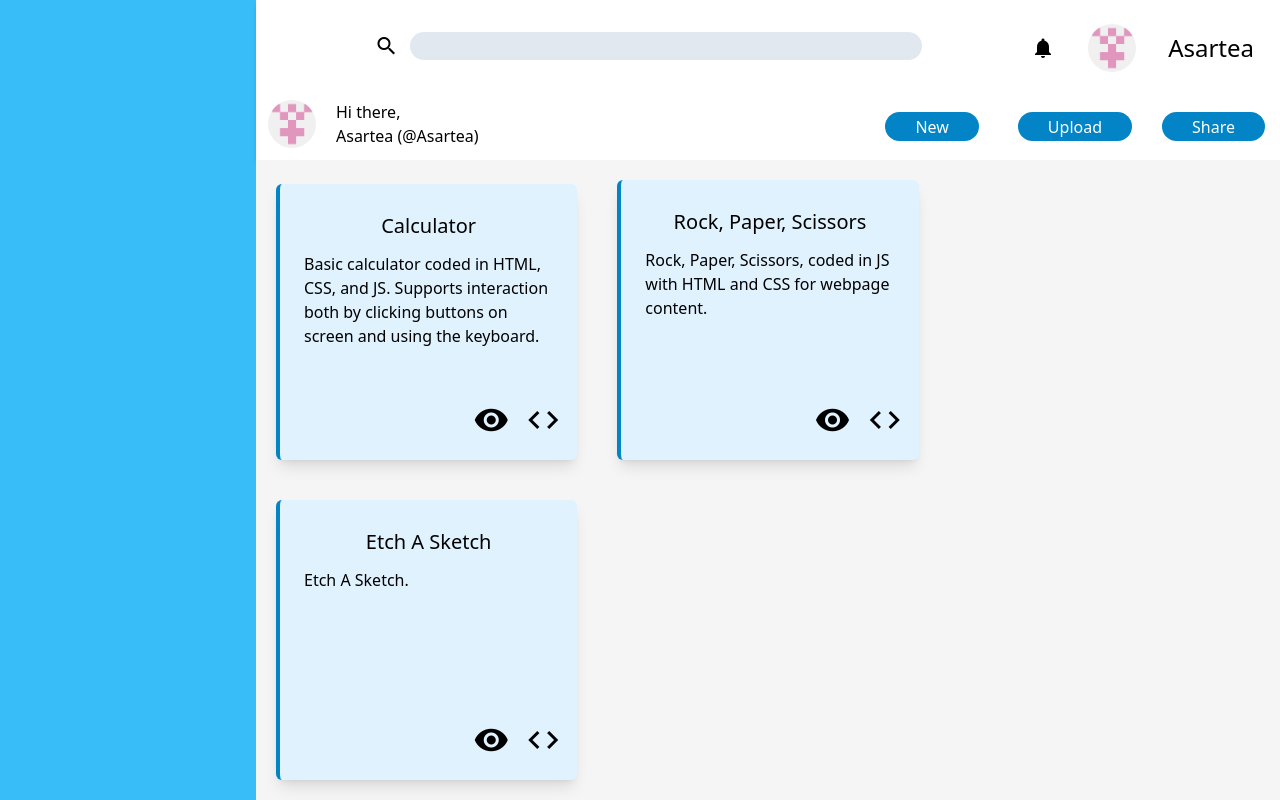
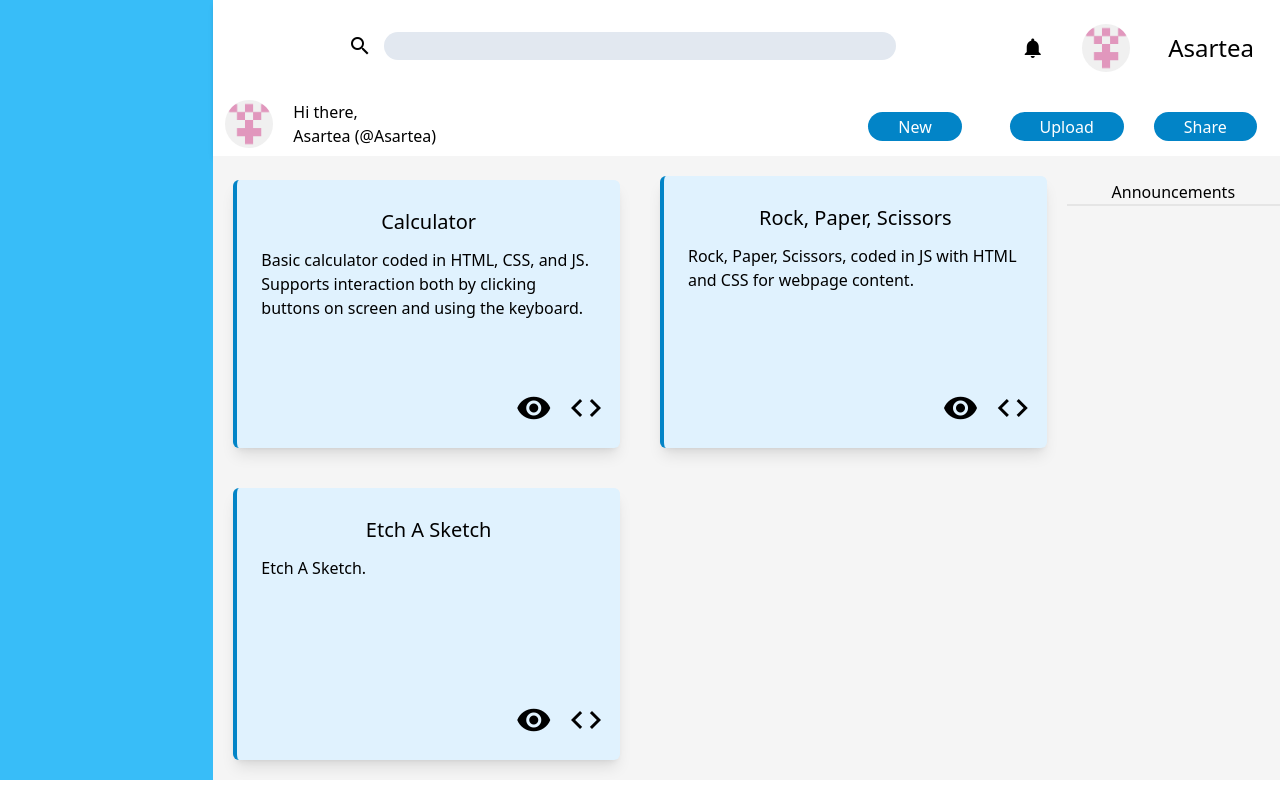
Before and after one commit to Asartea/odin-admin-page, a website: page index.html in a window 1280 px wide. Drawn offline with Linux system fonts and the light colour scheme.

Commit message:
more main UI work

```diff
--- a/index.html
+++ b/index.html
@@ -11,10 +11,10 @@
     <title>Admin Page</title>
 </head>
 <body>
-    <div class="container">
-        <div class="sidebar bg-sky-400">
+    <div class="grid grid-cols-6 grid-rows-5">
+        <div class="sidebar bg-sky-400 col-span-1 row-span-full">
         </div>
-        <nav class="navbar shadow-md">
+        <nav class="navbar shadow-md col-start-2 col-end-5">
             <div class="navbar-top">
                 <!-- Todo: Ensure that this is nicely vertically aligned-->
                 <div class="search">
@@ -60,8 +60,8 @@
                 </div>
             </div>
         </nav>
-        <main class="main bg-gray-100">
-            <div class="cards">
+        <main class="grid grid-cols-5 grid-rows-2 bg-gray-100 col-start-2 col-end-7 row-start-2 row-end-6">
+            <div class="grid grid-cols-2 grid-rows-2 col-start-1 col-end-5 row-start-1 row-span-full">
                 <div class="card bg-sky-100 shadow-lg rounded-md m-5 mt-6 p-6 relative border-l-sky-600 border-l-4">
                     <div class="card-header">
                         <h1 class="card-heading text-xl text-center p-1 pb-3">Calculator</h1>
@@ -99,10 +99,17 @@
                     </div>
                 </div>
             </div>
-            <div class="announcements">
-
+            <div class="announcements col-start-5 col-end-auto row-start-1 row-end-2">
+                <h1 class="text-center mt-6">Announcements</h1>
+                <div>
+                    <div></div>
+                    <hr>
+                    <div></div>
+                    <hr>
+                    <div></div>
+                </div>
             </div>
-            <div class="trending">
+            <div class="trending col-start-4 col-end-auto row-start-1 row-end-2">
 
             </div>
 
```
Also changed, not shown: dist/output.css.
